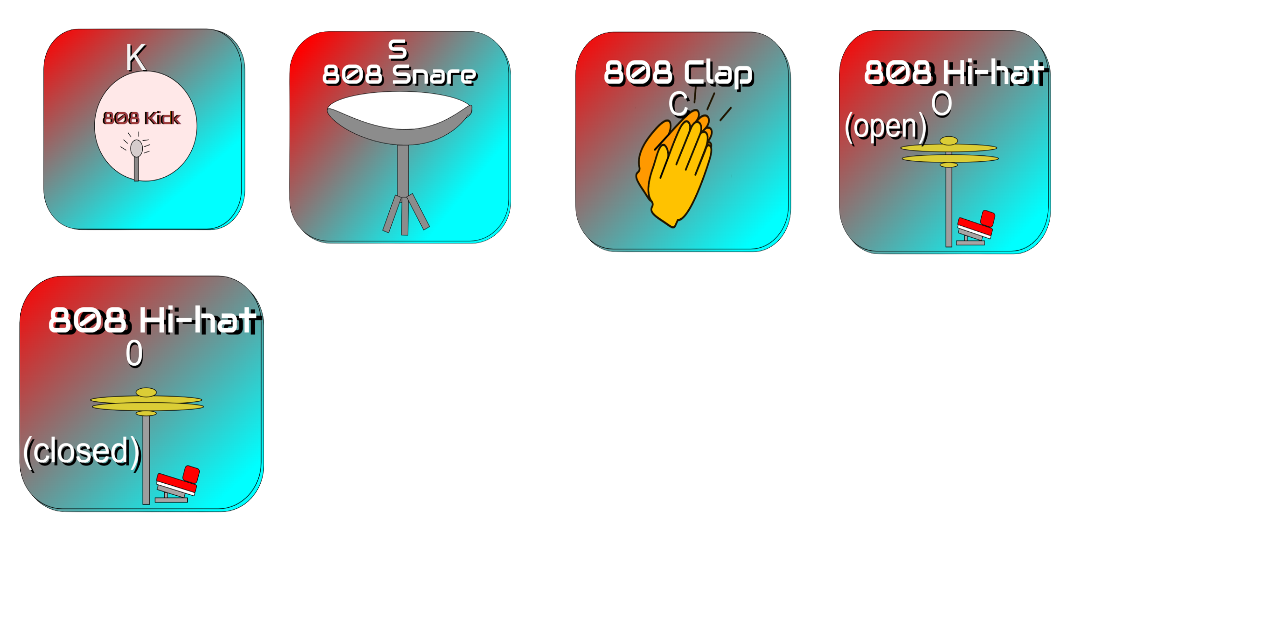
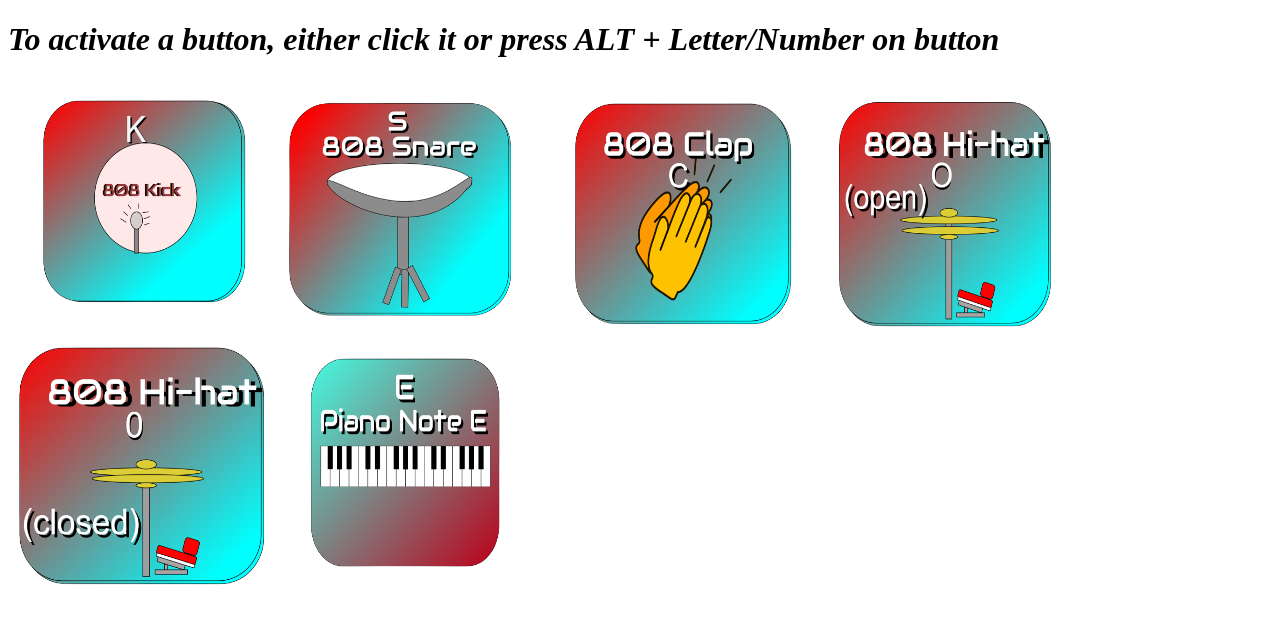
Before and after one commit to Doomsdaybear/HTMLaunchpad, a plain HTML site: page index.html in a window 1280 px wide. Drawn offline with Linux system fonts and the light colour scheme.

Commit message:
Add files via upload

```diff
--- a/index.html
+++ b/index.html
@@ -8,6 +8,7 @@
     <title>HTMLaunchpad</title>
 </head>
 <body>
+    <h1><i><b>To activate a button, either click it or press ALT + Letter/Number on button</b></i></h1>
     <div class="Drumbuttons">
         <button class="kick808" id="one" onclick="onekick()" accesskey="k">
             <img src="Assets/Buttons/808Kick.png" width="250" height="250">
@@ -24,6 +25,9 @@
         <button class="hihatclosed808" id="five" onclick="closedhihatone()" accesskey="0">
         <img src = "Assets/Buttons/808hihatclosed.png" width="250" height="250">
         </button>
+        <button class = "epiano" id="six" onclick="epiano()" accesskey="e">
+        <img src = "Assets/Buttons/Epiano.png" width="250" height="250">
+        </button>
     </div>
 </body>
 </html>
--- a/index.js
+++ b/index.js
@@ -23,3 +23,8 @@ function closedhihatone() {
     hihattwo.play();
     hihattwo.currentTime = 0;
 }
+function epiano() {
+    var epiano = new Audio("Assets/Samples/Epiano.wav");
+    epiano.play();
+    epiano.currentTime = 0;
+}
--- a/style.css
+++ b/style.css
@@ -18,3 +18,7 @@
     border:none;
     background: none;
 }
+.epiano {
+    border: none;
+    background: none;
+}
```
Also changed, not shown: Assets/Buttons/Epiano.png (added), 2 other files.
